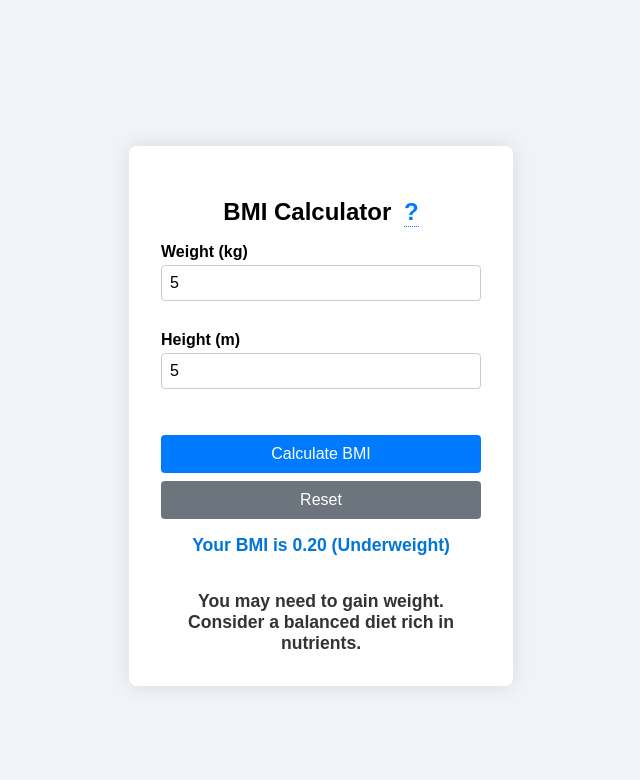
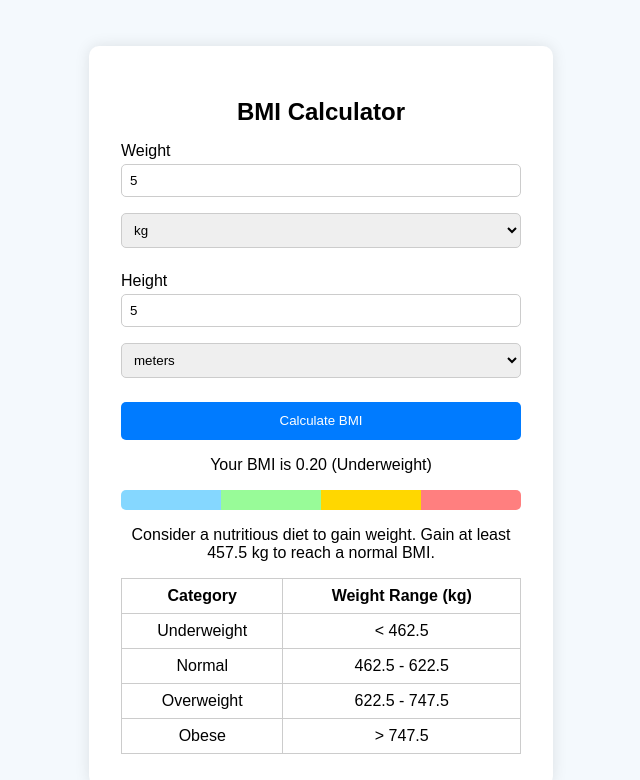
Before and after one commit to nagaraja2801/BMI-Calculator, a plain HTML site: page index.html in a window 1280 px wide. Both pictures are taken after typing "5", "5" into the empty fields and a click on the button "Calculate BMI". Shown: the whole page, without its empty margins (319-959 px from the left). Drawn offline with Linux system fonts and the light colour scheme.

Commit message:
Update index.html

```diff
--- a/index.html
+++ b/index.html
@@ -3,261 +3,178 @@
 <head>
   <meta charset="UTF-8" />
   <meta name="viewport" content="width=device-width, initial-scale=1" />
-  <title>BMI Calculator</title>
-  <link rel="icon" href="favicon.ico" type="image/x-icon" />
-  <link rel="icon" type="image/png" sizes="32x32" href="favicon.png" />
+  <title>Enhanced BMI Calculator</title>
   <style>
     body {
       font-family: Arial, sans-serif;
-      background: #f0f4f8;
+      background: #f4f9fd;
       display: flex;
       justify-content: center;
       align-items: center;
-      height: 100vh;
+      min-height: 100vh;
       margin: 0;
       padding: 1rem;
     }
     .container {
       background: white;
       padding: 2rem;
-      border-radius: 8px;
-      box-shadow: 0 0 20px rgba(0,0,0,0.1);
-      width: 320px;
-      text-align: center;
+      border-radius: 10px;
+      box-shadow: 0 0 15px rgba(0,0,0,0.1);
+      max-width: 400px;
+      width: 100%;
     }
     h2 {
+      text-align: center;
       margin-bottom: 1rem;
-      position: relative;
-    }
-    .info-icon {
-      display: inline-block;
-      margin-left: 6px;
-      cursor: pointer;
-      border-bottom: 1px dotted #007BFF;
-      color: #007BFF;
-      font-weight: bold;
-    }
-    .tooltip {
-      visibility: hidden;
-      width: 250px;
-      background-color: #333;
-      color: #fff;
-      text-align: left;
-      border-radius: 6px;
-      padding: 10px;
-      position: absolute;
-      z-index: 1;
-      bottom: 125%; /* Show above */
-      left: 50%;
-      margin-left: -125px;
-      opacity: 0;
-      transition: opacity 0.3s;
-      font-size: 0.85rem;
-      line-height: 1.2;
-    }
-    .info-icon:hover .tooltip {
-      visibility: visible;
-      opacity: 1;
     }
     label {
       display: block;
-      text-align: left;
-      font-weight: 600;
-      margin-bottom: 0.25rem;
-      margin-top: 0.5rem;
+      margin: 0.5rem 0 0.25rem;
     }
-    input[type="number"] {
+    input, select {
       width: 100%;
-      padding: 8px;
-      margin-bottom: 0.25rem;
+      padding: 0.5rem;
+      margin-bottom: 1rem;
+      border-radius: 5px;
       border: 1px solid #ccc;
-      border-radius: 4px;
-      font-size: 1rem;
       box-sizing: border-box;
     }
-    .error {
-      color: #d93025;
-      font-size: 0.85rem;
-      height: 18px;
-      margin-bottom: 0.5rem;
-    }
     button {
-      background-color: #007BFF;
+      width: 100%;
+      padding: 0.7rem;
+      background-color: #007bff;
       color: white;
       border: none;
-      padding: 10px 0;
-      width: 100%;
-      font-size: 1rem;
-      border-radius: 4px;
+      border-radius: 5px;
       cursor: pointer;
-      margin-top: 1rem;
-      transition: background-color 0.3s ease;
+      margin-top: 0.5rem;
     }
     button:hover {
       background-color: #0056b3;
     }
-    button.reset {
-      background-color: #6c757d;
-      margin-top: 0.5rem;
+    .result, .advice, .table-wrapper {
+      margin-top: 1rem;
+      text-align: center;
     }
-    button.reset:hover {
-      background-color: #5a6268;
+    .bmi-bar {
+      margin-top: 1rem;
+      display: flex;
+      height: 20px;
+      border-radius: 5px;
+      overflow: hidden;
     }
-    .result, #healthTips {
+    .bar {
+      flex: 1;
+    }
+    .underweight { background: #85d7ff; }
+    .normal { background: #98fb98; }
+    .overweight { background: #ffd700; }
+    .obese { background: #ff7f7f; }
+    table {
+      width: 100%;
+      border-collapse: collapse;
       margin-top: 1rem;
-      font-weight: bold;
-      font-size: 1.1rem;
-      color: #333;
-      opacity: 0;
-      transition: opacity 0.5s ease-in-out;
-      min-height: 40px;
     }
-    .result.visible, #healthTips.visible {
-      opacity: 1;
-    }
-    /* Color code categories */
-    .underweight { color: #0275d8; } /* Blue */
-    .normal { color: #28a745; }      /* Green */
-    .overweight {
-      color: #856404;                /* Dark yellow-brown */
-      background-color: #fff3cd;    /* Light yellow background */
-      padding: 0.2em 0.5em;
-      border-radius: 4px;
-      display: inline-block;
-    }
-    .obese { color: #dc3545; }       /* Red */
-
-    /* Responsive */
-    @media (max-width: 400px) {
-      .container {
-        width: 90vw;
-      }
+    td, th {
+      border: 1px solid #ccc;
+      padding: 8px;
+      text-align: center;
     }
   </style>
 </head>
 <body>
-  <div class="container" role="main" aria-label="BMI Calculator">
-    <h2>
-      BMI Calculator
-      <span class="info-icon" tabindex="0" aria-describedby="bmi-info" role="tooltip" aria-label="BMI Information">?
-        <span class="tooltip" id="bmi-info">
-          BMI categories: Underweight &lt; 18.5, Normal 18.5-24.9, Overweight 25-29.9, Obesity ≥ 30.
-        </span>
-      </span>
-    </h2>
+  <div class="container">
+    <h2>BMI Calculator</h2>
+    <label for="weight">Weight</label>
+    <input type="number" id="weight" placeholder="Enter weight">
+    <select id="weightUnit">
+      <option value="kg">kg</option>
+      <option value="lb">pounds</option>
+    </select>
 
-    <label for="weight">Weight (kg)</label>
-    <input type="number" id="weight" placeholder="Enter weight in kg" step="0.1" min="0" aria-describedby="weight-error" />
-    <div id="weight-error" class="error" aria-live="polite"></div>
+    <label for="height">Height</label>
+    <input type="number" id="height" placeholder="Enter height">
+    <select id="heightUnit">
+      <option value="m">meters</option>
+      <option value="cm">centimeters</option>
+      <option value="in">inches</option>
+    </select>
 
-    <label for="height">Height (m)</label>
-    <input type="number" id="height" placeholder="Enter height in meters" step="0.01" min="0" aria-describedby="height-error" />
-    <div id="height-error" class="error" aria-live="polite"></div>
+    <button onclick="calculateBMI()">Calculate BMI</button>
 
-    <button id="calcBtn" type="button">Calculate BMI</button>
-    <button id="resetBtn" type="button" class="reset">Reset</button>
-
-    <div id="result" class="result" aria-live="polite" role="region"></div>
-    <div id="healthTips" aria-live="polite" role="region"></div>
+    <div class="result" id="result"></div>
+    <div class="bmi-bar">
+      <div class="bar underweight"></div>
+      <div class="bar normal"></div>
+      <div class="bar overweight"></div>
+      <div class="bar obese"></div>
+    </div>
+    <div class="advice" id="advice"></div>
+    <div class="table-wrapper" id="idealWeightTable"></div>
   </div>
 
   <script>
-    const weightInput = document.getElementById('weight');
-    const heightInput = document.getElementById('height');
-    const resultDiv = document.getElementById('result');
-    const tipsDiv = document.getElementById('healthTips');
-    const weightError = document.getElementById('weight-error');
-    const heightError = document.getElementById('height-error');
-    const calcBtn = document.getElementById('calcBtn');
-    const resetBtn = document.getElementById('resetBtn');
-
-    function getBMICategoryKey(bmi) {
-      if (bmi < 18.5) return "underweight";
-      else if (bmi < 24.9) return "normal";
-      else if (bmi < 29.9) return "overweight";
-      else return "obese";
+    function convertToMeters(value, unit) {
+      if (unit === 'cm') return value / 100;
+      if (unit === 'in') return value * 0.0254;
+      return value;
     }
 
-    function clearErrors() {
-      weightError.textContent = '';
-      heightError.textContent = '';
-      weightInput.classList.remove('input-error');
-      heightInput.classList.remove('input-error');
-    }
-
-    function validateInputs() {
-      clearErrors();
-      let valid = true;
-
-      if (!weightInput.value || parseFloat(weightInput.value) <= 0) {
-        weightError.textContent = 'Please enter a valid positive weight.';
-        valid = false;
-      }
-      if (!heightInput.value || parseFloat(heightInput.value) <= 0) {
-        heightError.textContent = 'Please enter a valid positive height.';
-        valid = false;
-      }
-      return valid;
-    }
-
-    function showHealthTips(bmi) {
-      // Static tips object to avoid extra files, for demonstration
-      const tips = {
-        underweight: "You may need to gain weight. Consider a balanced diet rich in nutrients.",
-        normal: "Great! Keep maintaining your healthy lifestyle.",
-        overweight: "Try to increase physical activity and watch your diet.",
-        obese: "It is advised to consult a healthcare provider for guidance."
-      };
-      const categoryKey = getBMICategoryKey(bmi);
-      tipsDiv.textContent = tips[categoryKey] || '';
-      tipsDiv.classList.add('visible');
+    function convertToKg(value, unit) {
+      if (unit === 'lb') return value * 0.453592;
+      return value;
     }
 
     function calculateBMI() {
-      if (!validateInputs()) {
-        resultDiv.textContent = '';
-        resultDiv.classList.remove('visible');
-        tipsDiv.textContent = '';
-        tipsDiv.classList.remove('visible');
+      const weight = parseFloat(document.getElementById('weight').value);
+      const height = parseFloat(document.getElementById('height').value);
+      const weightUnit = document.getElementById('weightUnit').value;
+      const heightUnit = document.getElementById('heightUnit').value;
+      const resultDiv = document.getElementById('result');
+      const adviceDiv = document.getElementById('advice');
+      const tableDiv = document.getElementById('idealWeightTable');
+
+      if (!weight || !height || weight <= 0 || height <= 0) {
+        resultDiv.textContent = 'Please enter valid values';
         return;
       }
 
-      const weight = parseFloat(weightInput.value);
-      const height = parseFloat(heightInput.value);
-      const bmi = weight / (height * height);
-      let category = '';
+      const heightM = convertToMeters(height, heightUnit);
+      const weightKg = convertToKg(weight, weightUnit);
+      const bmi = weightKg / (heightM * heightM);
 
-      if (bmi < 18.5) category = 'Underweight';
-      else if (bmi < 24.9) category = 'Normal weight';
-      else if (bmi < 29.9) category = 'Overweight';
-      else category = 'Obesity';
+      let category = '', color = '', advice = '';
+      if (bmi < 18.5) {
+        category = 'Underweight'; advice = 'Consider a nutritious diet to gain weight.';
+      } else if (bmi < 24.9) {
+        category = 'Normal weight'; advice = 'Great! Maintain your healthy lifestyle.';
+      } else if (bmi < 29.9) {
+        category = 'Overweight'; advice = 'Increase physical activity and watch your diet.';
+      } else {
+        category = 'Obesity'; advice = 'Consult a healthcare provider for guidance.';
+      }
 
       resultDiv.textContent = `Your BMI is ${bmi.toFixed(2)} (${category})`;
-      resultDiv.className = `result visible ${getBMICategoryKey(bmi)}`;
+      adviceDiv.textContent = advice;
 
-      showHealthTips(bmi);
+      const minNormal = 18.5 * heightM * heightM;
+      const maxNormal = 24.9 * heightM * heightM;
+      let suggestion = '';
+      if (bmi < 18.5) suggestion = `Gain at least ${(minNormal - weightKg).toFixed(1)} kg to reach a normal BMI.`;
+      else if (bmi > 24.9) suggestion = `Lose at least ${(weightKg - maxNormal).toFixed(1)} kg to reach a normal BMI.`;
+
+      adviceDiv.textContent += `\n${suggestion}`;
+
+      tableDiv.innerHTML = `
+        <table>
+          <tr><th>Category</th><th>Weight Range (kg)</th></tr>
+          <tr><td>Underweight</td><td>< ${minNormal.toFixed(1)}</td></tr>
+          <tr><td>Normal</td><td>${minNormal.toFixed(1)} - ${maxNormal.toFixed(1)}</td></tr>
+          <tr><td>Overweight</td><td>${maxNormal.toFixed(1)} - ${(29.9 * heightM * heightM).toFixed(1)}</td></tr>
+          <tr><td>Obese</td><td>> ${(29.9 * heightM * heightM).toFixed(1)}</td></tr>
+        </table>
+      `;
     }
-
-    function resetForm() {
-      weightInput.value = '';
-      heightInput.value = '';
-      clearErrors();
-      resultDiv.textContent = '';
-      tipsDiv.textContent = '';
-      resultDiv.classList.remove('visible', 'underweight', 'normal', 'overweight', 'obese');
-      tipsDiv.classList.remove('visible');
-      weightInput.focus();
-    }
-
-    calcBtn.addEventListener('click', calculateBMI);
-    resetBtn.addEventListener('click', resetForm);
-
-    weightInput.addEventListener('input', () => {
-      if (parseFloat(weightInput.value) > 0) weightError.textContent = '';
-    });
-    heightInput.addEventListener('input', () => {
-      if (parseFloat(heightInput.value) > 0) heightError.textContent = '';
-    });
   </script>
 </body>
 </html>
```
